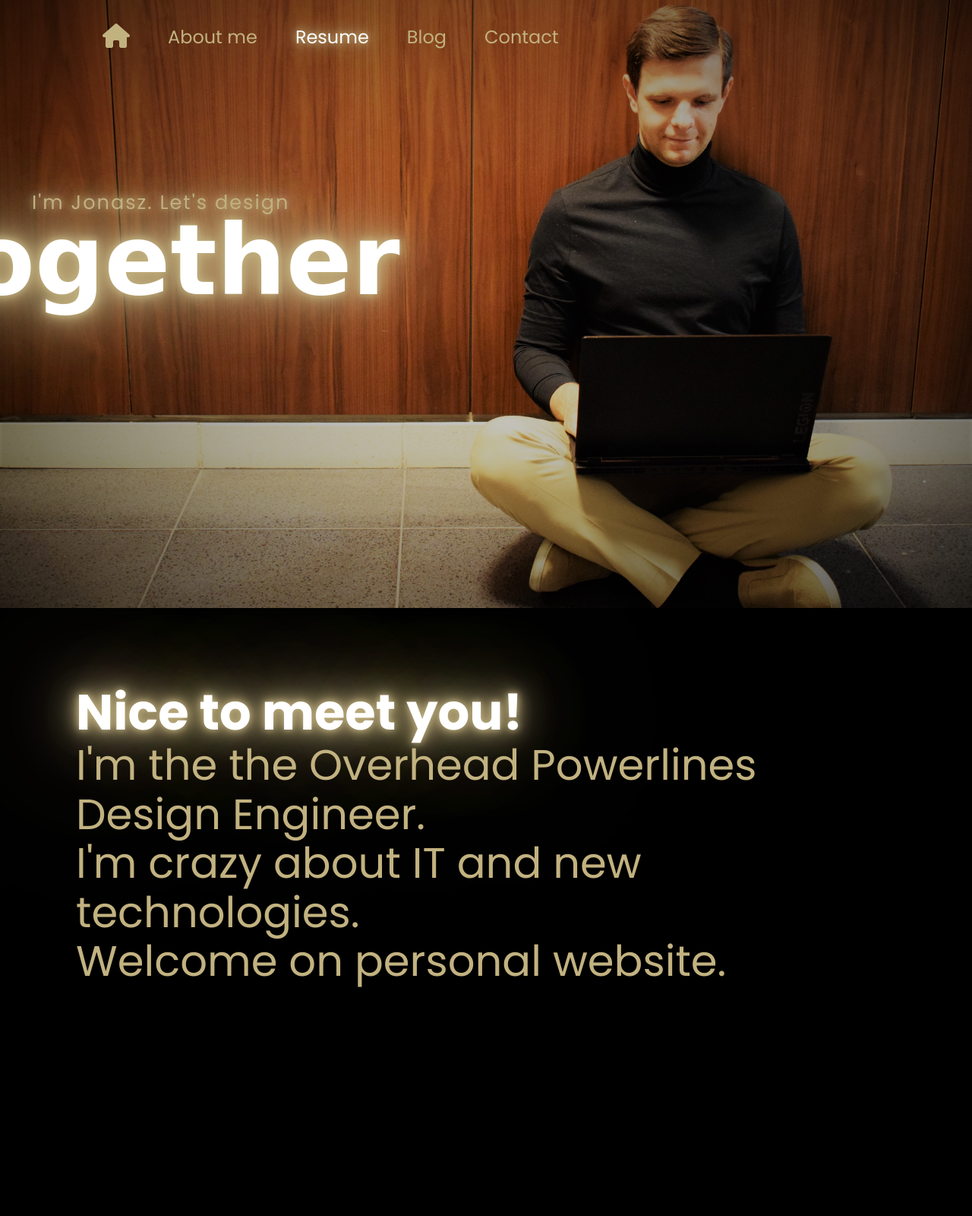
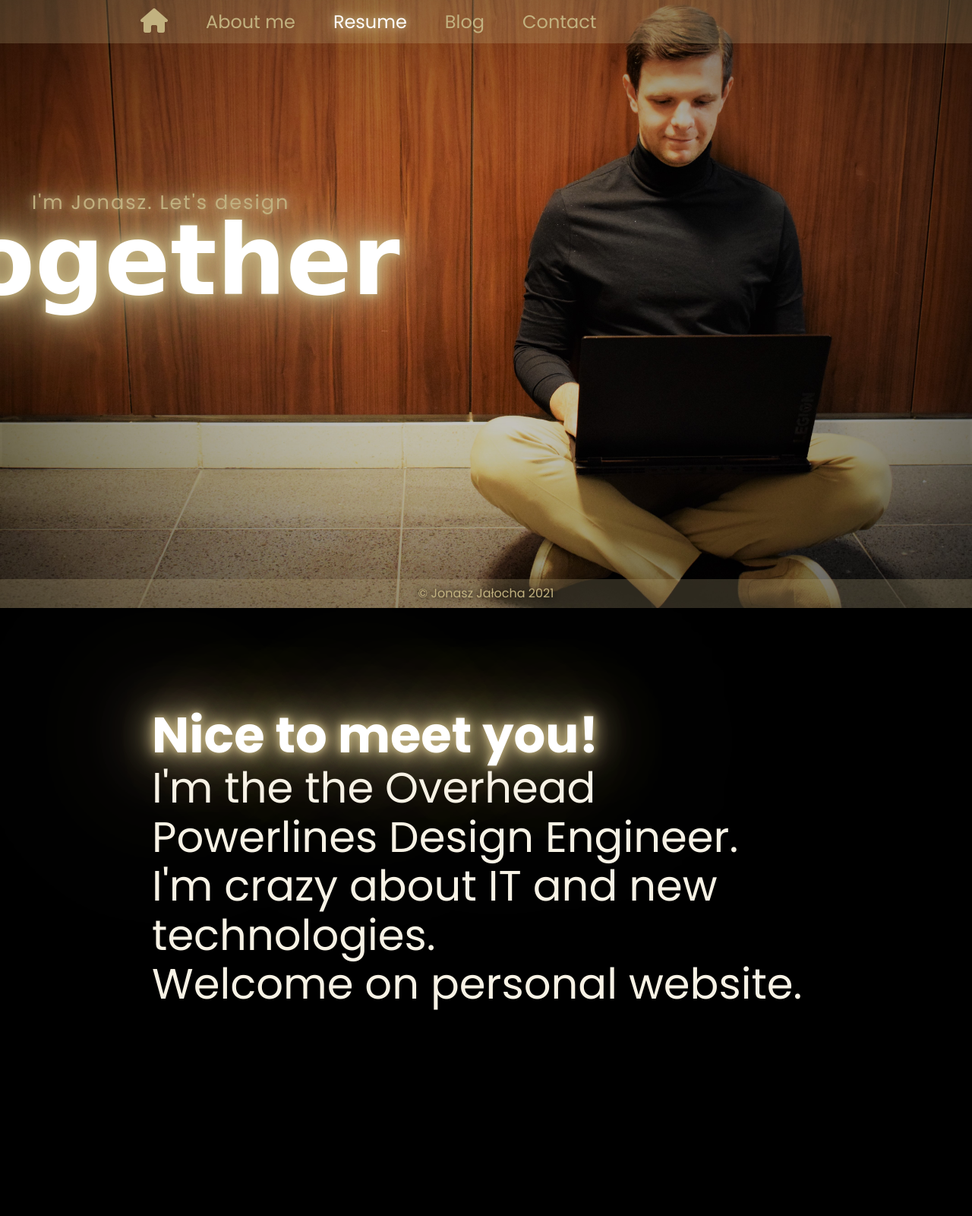
Before and after one commit to teslah22/jonaszjalocha, a Django app: page / in a window 1280 px wide. Shown: the whole page at 76% size. Run offline with Django 3.2, Linux system fonts and the light colour scheme; some libraries are stand-ins or nearby versions; some web fonts are replaced.

Commit message:
Add header and footer fixed

```diff
--- a/main/static/main.css
+++ b/main/static/main.css
@@ -11,16 +11,36 @@ body{
     min-height: 100vh;
 }
 
-header{
-    position: absolute;
+#header{
+    position: fixed;
     top: 0;
     left: 0;
     width: 100%;
-    padding: 30px 100px;
+    padding: 10px 150px;
     display: flex;
     justify-content: space-between;
     align-items: center;
     z-index: 10;
+    background: #c2b2803b;
+}
+
+#footer{
+    position: fixed;
+    bottom: 0;
+    left: 0;
+    width: 100%;
+    padding: 10px 150px;
+    display: flex;
+    justify-content: center;
+    align-items: center;
+    z-index: 10;
+    background: #c2b2803b;
+}
+
+#footer p{
+    color :#c2b280;
+    text-shadow: 0 0 10px black;
+    font-size: 1em;;
 }
 
 #header a.logo{
@@ -54,13 +74,16 @@ header{
     z-index: 10;
 }
 
-#header ul li a{
+#header ul li a
+{
     padding: 6px 15px;
     color :#c2b280;
     text-decoration: none;
     border-radius: 20px;
     font-size: 1.5em;
 }
+
+
 
 #header ul li a:hover,
 #header ul li a.active
@@ -136,17 +159,28 @@ section img {
     pointer-events: none;
 }
 
+/* section::before {
+    content: '';
+    position: absolute;
+    bottom: 0;
+    left:0;
+    width:100%;
+    height:20px;
+    background: linear-gradient(to top,white,transparent);
+    z-index: 100;
+} */
+
 .sec {
     /* background-image: url("../static/assets/background-window.JPG");
     background-size: cover;
     background-repeat: no-repeat;
     background-position: center; */
-    background: #000;
+    background: black;
     position: relative;
-    padding: 100px;
+    padding: 130px 200px;
     min-height: 100vh;
     font-size: 3.5em;
-    color: #c2b280;
+    color: #f7f2e5;
 }
 
 .sec h3 {
--- a/main/templates/main/base.html
+++ b/main/templates/main/base.html
@@ -50,5 +50,10 @@
                 </div>
             </div>
 
+    <footer id="footer">
+        <p>© Jonasz Jałocha 2021</p>
+    </footer>
+
+
 </body>
 </html>
```
Lines whose indentation alone changed are shown as unchanged.
